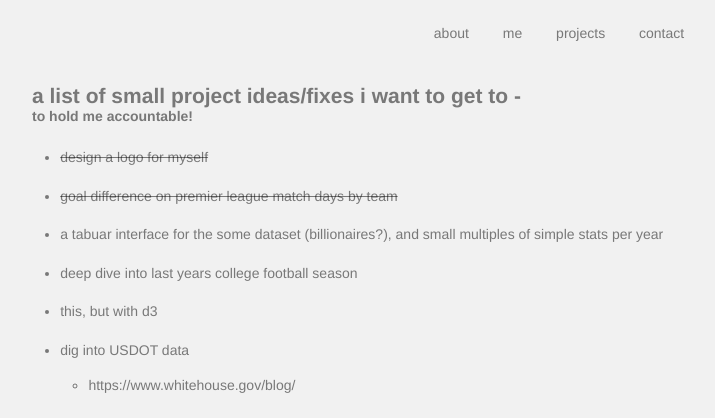
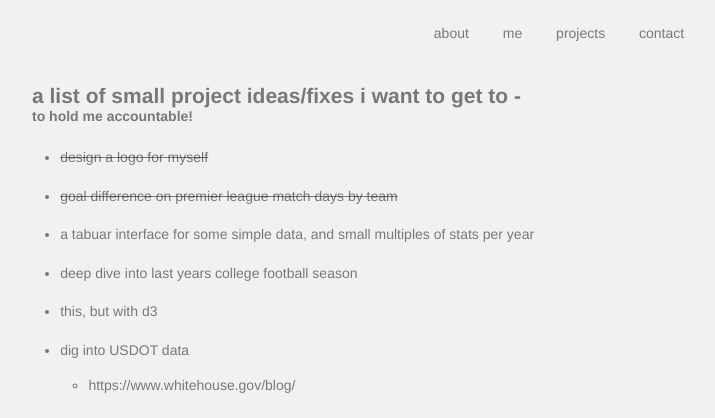
Before and after one commit to mswarzenski/mswarzenski.github.io, a Jekyll site: the page built from to-do/index.html, in a window 1280 px wide. Shown: the top 418 px of the page, without its empty margins (81-796 px from the left). Built offline with Jekyll 4.4.1, drawn with Linux system fonts in a browser that asks for light colours; a script that is not in the unit is left out.

Commit message:
edit todo

```diff
--- a/to-do/index.html
+++ b/to-do/index.html
@@ -55,7 +55,7 @@ title: to-do
         <ul class="subtitle>">
             <li class="done">design a logo for myself</li>
             <li class="done">goal difference on premier league match days by team</li>
-            <li>a tabuar interface for the some dataset (billionaires?), and small multiples of simple stats per year</li>
+            <li>a tabuar interface for some simple data, and small multiples of stats per year</li>
             <li>deep dive into last years college football season</li>
             <a id="list-link" href="https://www.kaggle.com/nappon/d/hugomathien/soccer/the-fans-stay-loyal-the-players-move-on"><li>this, but with d3</li></a>
             <li>dig into USDOT data
```
